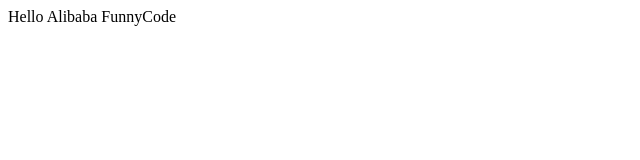
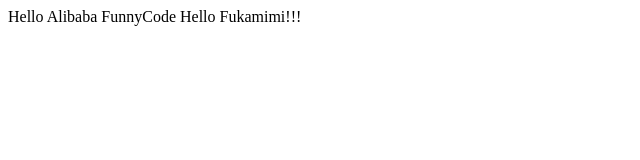
Before and after one commit to khoa070104/GitBranch, a plain HTML site: page index.html in a window 1280 px wide. Shown: the whole page, without its empty margins (0-640 px from the left). Drawn offline with Linux system fonts and the light colour scheme.

Commit message:
ver 1.0.4

```diff
--- a/index.html
+++ b/index.html
@@ -8,5 +8,6 @@
 <body>
     Hello Alibaba
     FunnyCode
+    Hello Fukamimi!!!
 </body>
 </html>
```
